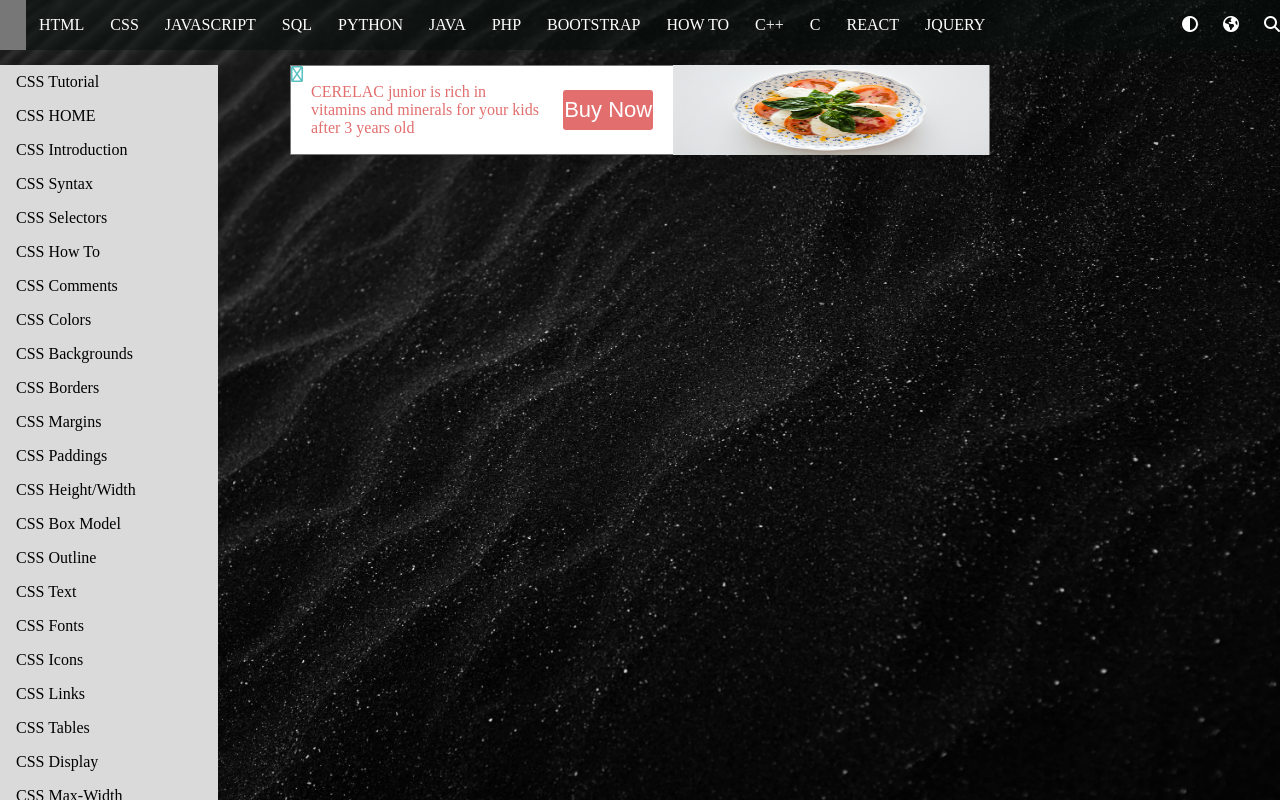
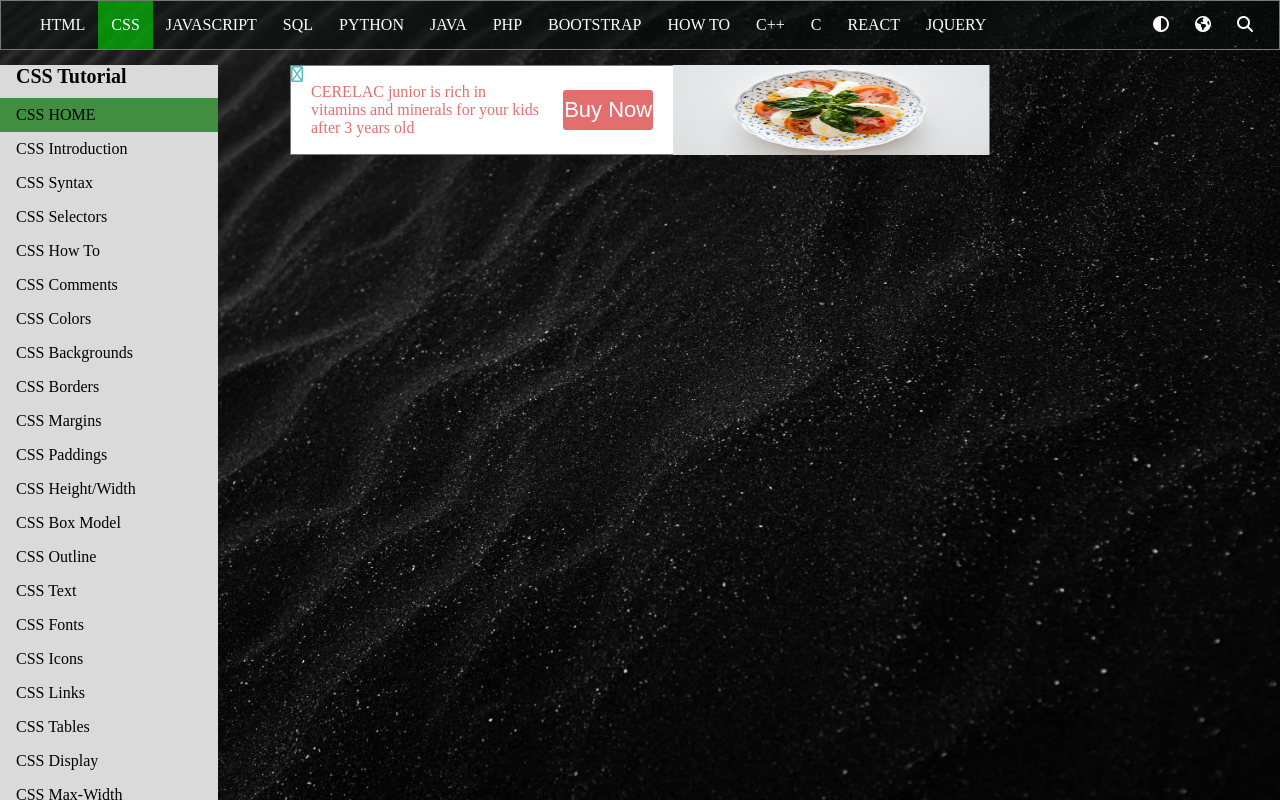
Before and after one commit to theaderonkeadebisi/W3-Clone, a Flask app: page / in a window 1280 px wide; the page is wider, and only the part inside the window is pictured. Run offline with Flask 3, Linux system fonts and the light colour scheme; some libraries are stand-ins or nearby versions.

Commit message:
fixed vertical and horizontal nav bar

```diff
--- a/app.py
+++ b/app.py
@@ -1,6 +1,6 @@
 #!/usr/bin/env python3
 from flask import Flask, render_template
-
+import psutil
 
 app = Flask(__name__)
 
@@ -10,4 +10,6 @@
     return render_template('index.html')
 
 if __name__ == '__main__':
+    process = psutil.Process()
+    print(f'Initial memory usage: {process.memory_info().rss / 1024 / 1024} MB')
     app.run(debug=True)
--- a/static/styles/styles.css
+++ b/static/styles/styles.css
@@ -17,6 +17,7 @@
     display: flex;
     align-items: center;
     justify-content: space-between;
+    border: 1px solid #777;
 }
 .options {
     display: flex;
@@ -37,23 +38,15 @@
 .options li:hover {
     background-color: #777;
 }
-.behave {
+
+.options li:nth-child(3) {
+    background-color: rgba(0,255,0,0.5);
+}
+/*.behave {
     display: flex;
-}
-.dropdown {
-    position: relative;
-    display: inline-block;
-    padding-right: 25px;
-}
-.dropdown-content {
-    display: none;
-    position: absolute;
-    background-color: #777;
-    min-width: 140px;
-    box-shadow: 0px 8px 16px 0px rgba(0,0,0,0.5);
-    padding: 12px 16px;
-    border-radius: 6px;
-    z-index: 1;
+}*/
+.search-icon:hover {
+    cursor: pointer;
 }
 .dropdown-content a {
     color: #000;
@@ -61,22 +54,19 @@
     text-decoration: none;
     display: block;
 }
-.dropdown:hover .dropdown-content {
-    display: block;
-}
 
 .tooltip {
     position: relative;
     display: inline-block;
-    padding-right: 25px;
   }
 
   .tooltip .tooltiptext {
     visibility: hidden;
-    width: 150px;
+    width: 120px;
     font-size: 15px;
     background-color: #777;
-    color: #000;
+    color: #fff;
+    white-space: nowrap;
     text-align: center;
     padding: 5px 0;
     position: absolute;
@@ -88,9 +78,6 @@
 
   .tooltip:hover .tooltiptext {
     visibility: visible;
-  }
-  .searchbar {
-    padding-right: 0;
   }
 
 .sidebar {
@@ -108,6 +95,15 @@
     color: #000;
     padding: 8px 16px;
     text-decoration: none;
+}
+.sidebar li a:hover {
+    background-color: #777;
+    color: white;
+}
+
+.sidebar li:nth-child(2) {
+    background-color: rgba(0,110,0,0.7);
+    color: #fff;
 }
 /* Advert Section */
 .maincontent {
@@ -196,3 +192,123 @@
     50% {visibility: visible;}
     100% {display: none;}
 }
+
+/* new style implementTion */
+.submit-btn {
+    width: 30%;
+    height: 30px;
+    background-color: rgba(0, 0, 255, 0.7);
+    border-width: 0;
+    margin: 3px 0;
+    padding-left: 3px;
+    border-radius: 5px;
+    color: #ffffff;
+}
+.submit-btn:hover {
+    background-color: rgba(0, 128, 0, 0.8);
+    border: 2px solid #39FF14;
+}
+
+.dropdown {
+  position: relative;
+  display: inline-block;
+}
+.dropdown-content {
+  display: none;
+  position: absolute;
+  justify-content: center;
+  align-items: center;
+  background-color: #000000;
+  min-width: 160px;
+  border-radius: 5px;
+  box-shadow: 0px 8px 16px 0px rgba(0,0,0,0.2);
+  z-index: 1;
+}
+.dropdown-content a:hover {background-color: #f1f1f1}
+
+.dropdown:hover .dropdown-content {
+  display: block;
+}
+#dropbtn {
+    margin: 10px;
+    margin-top: 10px;
+    padding: 8px 16px;
+    display: block;
+
+}
+.dropdown:hover #dropbtn {
+  background-color: transparent;
+}
+input[type="checkbox"]:checked {
+  color: blue;
+}
+.color-mode input[type="checkbox"] {
+    display: flex;
+    float: left;
+    margin-left: 10px;
+    margin-top: 5px;
+    width: 20px;
+    height: 20px;
+    background-color: #000;
+    border-radius: 5px;
+    cursor: pointer;
+}
+
+.color-mode {
+    display: flex;
+    align-items: center;
+    }
+.color-mode label {;
+    white-space: nowrap;
+    margin-left: 10px;
+    color: #ffffff;
+    font-size: 15px;
+    font-weight: bold;
+
+}
+
+.color-mode:hover {
+    background-color: rgba(100, 105, 103, 0.4);
+    cursor: pointer;
+}
+
+
+.hidden-search-input {
+    display: none;
+    width: 300px;
+    height: auto;
+    color: #000;
+    position: absolute;
+    margin-right: 10px;
+
+}
+
+/*.search-icon:active + .hidden-search-input:hover {
+    display: block;
+    max-width: 100%;
+    transform: translateX(-80%);
+    transition: transform 5s ease-in-out;
+} */
+input[name="search"] {
+    box-sizing: border-box;
+    box-shadow: 0 5px 7px 5px rgba(248, 0, 1, 0.5);
+    display: block;
+    width: 270px;
+    height: 40px;
+    border-radius: 3px;
+    border: 1px solid rgba(0, 255, 0, 0.4);
+    background-color: #fff;
+    color: #000;
+    margin-left: 3px;
+    margin-right: 5px;
+    padding:10px 5px 10px 5px;
+    font-size: 15px;
+}
+
+.otheroptions {
+    display: flex;
+    align-items: center;
+    justify-content: center;
+    margin-top: 10px;
+    margin-bottom: 10px;
+}
--- a/templates/index.html
+++ b/templates/index.html
@@ -8,6 +8,7 @@
     <title>W3Clone</title>
     <script src="https://code.iconify.design/iconify-icon/1.0.4/iconify-icon.min.js"></script>
     <script src="https://kit.fontawesome.com/a64a40a2cc.js" crossorigin="anonymous"></script>
+    <script src="https://ajax.googleapis.com/ajax/libs/jquery/3.3.1/jquery.min.js"></script>
 </head>
 <body>
     <main>
@@ -29,29 +30,40 @@
                     <li><a href="#">REACT</a></li>
                     <li><a href="#">JQUERY</a></li>
                 </ul>
-                <div class="behave">
-                  <div class="dropdown">
-                    <span><i class="fa-sharp fa-solid fa-circle-half-stroke" style="color: #ffffff;"></i></span>
+                <ul class="otheroptions">
+                    <li class="dropdown">
+                        <a href="#" id="dropbtn"><i class="fa-sharp fa-solid fa-circle-half-stroke" style="color: #ffffff;"></i></a>
                         <div class="dropdown-content">
-                      <input type="checkbox" id="mode1" name="mode1" value="mode1">
-                      <label for="mode1">Dark Mode</label><br />
-                      <input type="checkbox" id="mode2" name="mode2" value="mode2">
-                      <label for="mode2">Dark Mode</label>
+                            <div class="color-mode">
+                                <input type="checkbox" name="example" value="1">
+                                <label>Dark mode</label>
+                            </div>
+                            <div class="color-mode">
+                                <input type="checkbox" name="example" value="2">
+                                <label>Dark code </label>
                             </div>
                         </div>
-                  <div class="tooltip"><i class="fa-solid fa-earth-americas" style="color: #ffffff;"></i>
+                    </li>
+                    <li class="tooltip">
+                        <a href="#"><i class="fa-solid fa-earth-americas" style="color: #ffffff;"></i></a>
                         <span class="tooltiptext">Translate w3school</span>
+                    </li>
+                    <li>
+                        <a class="search-icon" id="dropbtn"> <i class="fa-solid fa-magnifying-glass" style="color: #ffffff;"></i></a>
+                        <div class="hidden-search-input">
+                            <form>
+                                <input type="text" placeholder="Search W3Clone" name="search">
+                            </form>
                         </div>
-                  <div class="searchbar">
-                    <span><i class="fa-solid fa-magnifying-glass" style="color: #ffffff;"></i></span>
+                    </li>
+                </ul>
             </div>
         </div>
-            </div>
-        </div>
+        <!-- Side bar -->
         <div>
             <div>
                 <ul class="sidebar">
-                    <li><a href="#">CSS Tutorial</a></li>
+                    <li><h2 style="margin-left: 16px; margin-bottom: 10px; font-size: 20px;">CSS Tutorial</h2></li>
                     <li><a href="#">CSS HOME</a></li>
                     <li><a href="#">CSS Introduction</a></li>
                     <li><a href="#">CSS Syntax</a></li>
@@ -103,14 +115,10 @@
                             </div>
                         </div>
                     </div>
-
                 </div>
-
             </section>
         </div>
-
-
-
     </main>
+    <script src="/static/scripts/script.js"></script>
 </body>
 </html>
```
Also changed, not shown: static/scripts/script.js (line endings or trailing spaces). Lines whose indentation alone changed are shown as unchanged.
